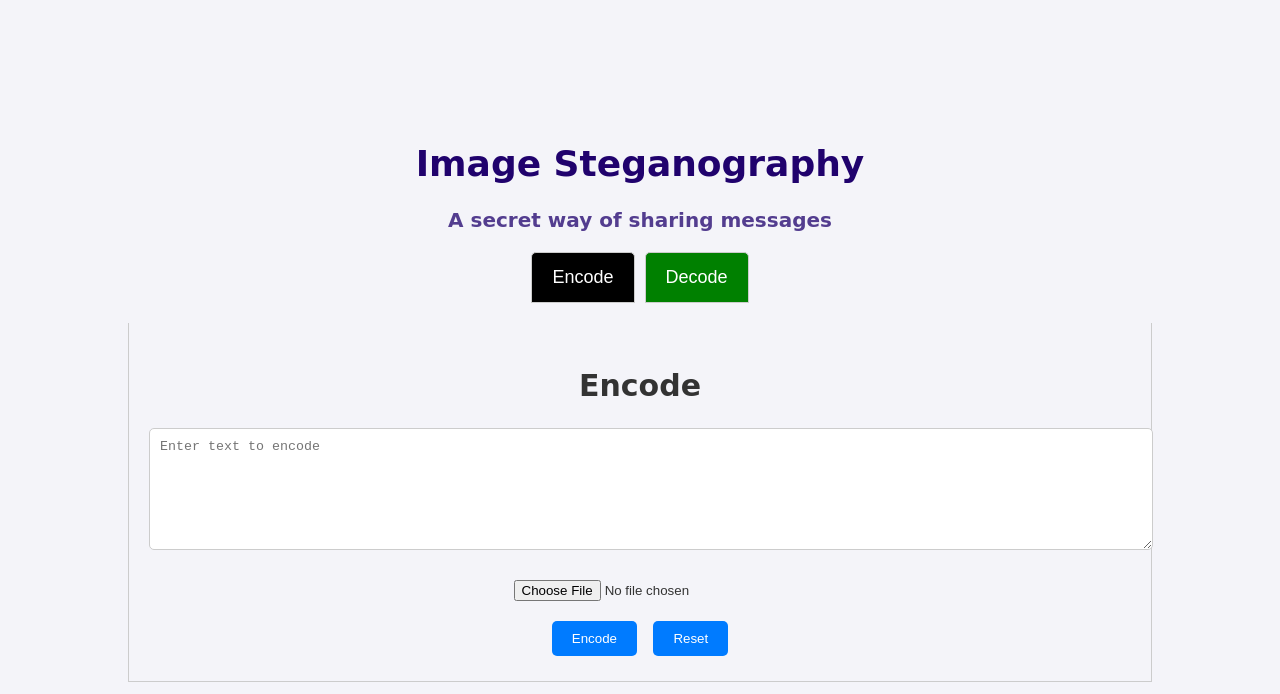
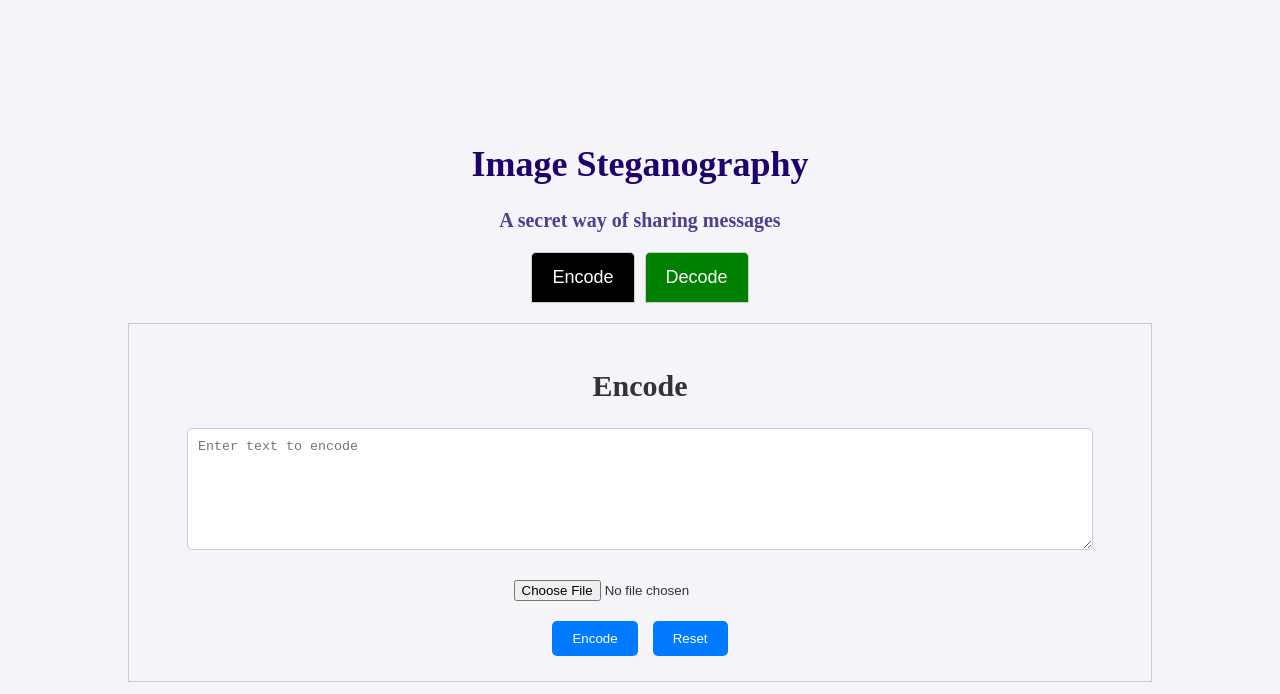
Before and after one commit to prudhvinathreddy/Image-Steganography, a plain HTML site: page ImageSteganography.html in a window 1280 px wide. Both pictures are taken after a click on the button "Encode". Drawn offline with Linux system fonts and the light colour scheme.

Commit message:
Update is_styles.css

```diff
--- a/is_styles.css
+++ b/is_styles.css
@@ -1,5 +1,4 @@
 body {
-    font-family: cursive;
     background-color: #f4f4f9;
     color: #333;
     margin: 0;
@@ -44,7 +43,7 @@ h3 {
 }
 
 .tablinks:hover {
-    background-color: #ddd;
+    background-color: black;
 }
 
 .tablinks.active {
@@ -56,11 +55,10 @@ h3 {
     display: none;
     padding: 20px;
     border: 1px solid #ccc;
-    border-top: none;
 }
 
 textarea {
-    width: 100%;
+    width: 90%;
     height: 100px;
     padding: 10px;
     border: 1px solid #ccc;
```
